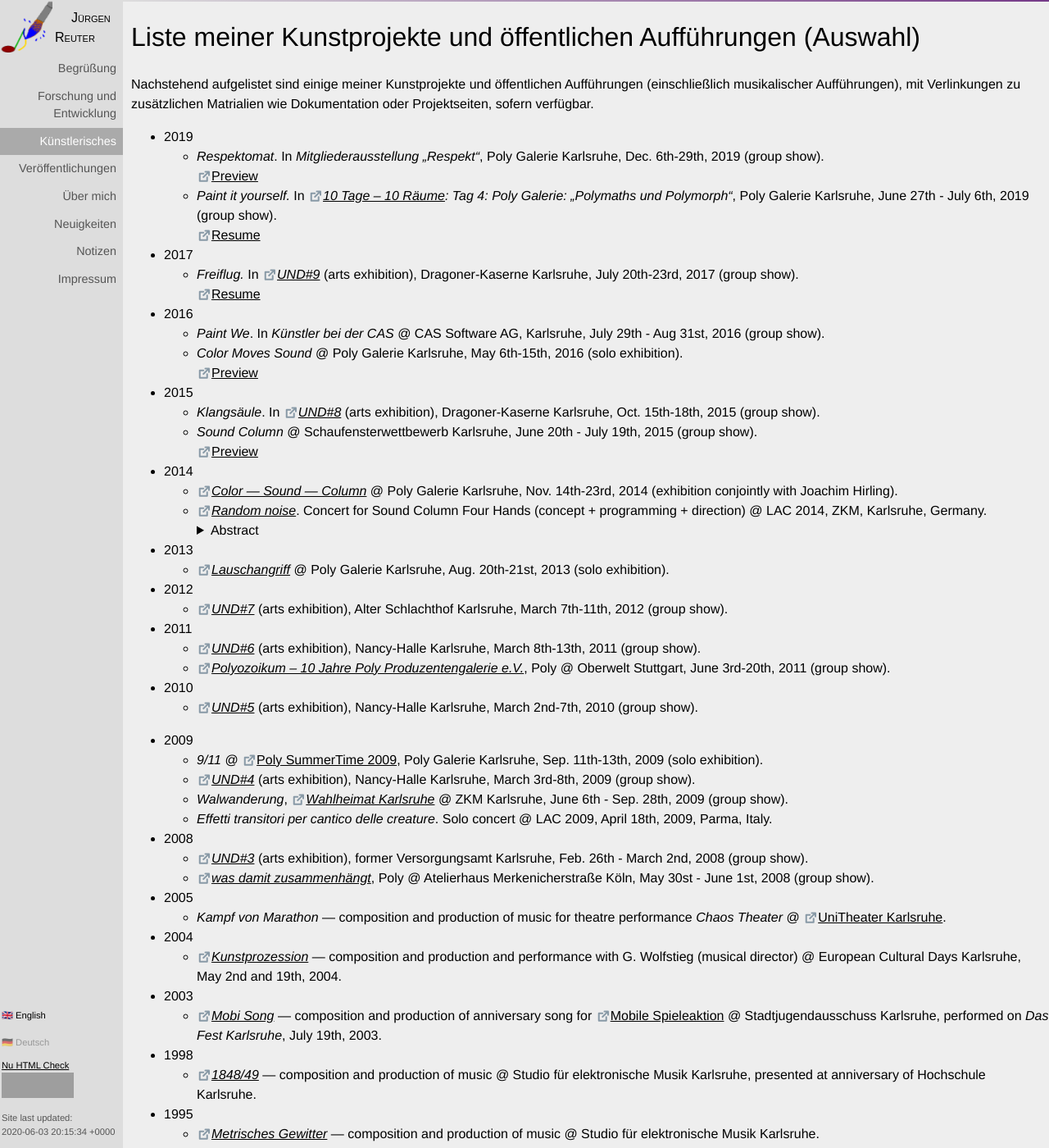
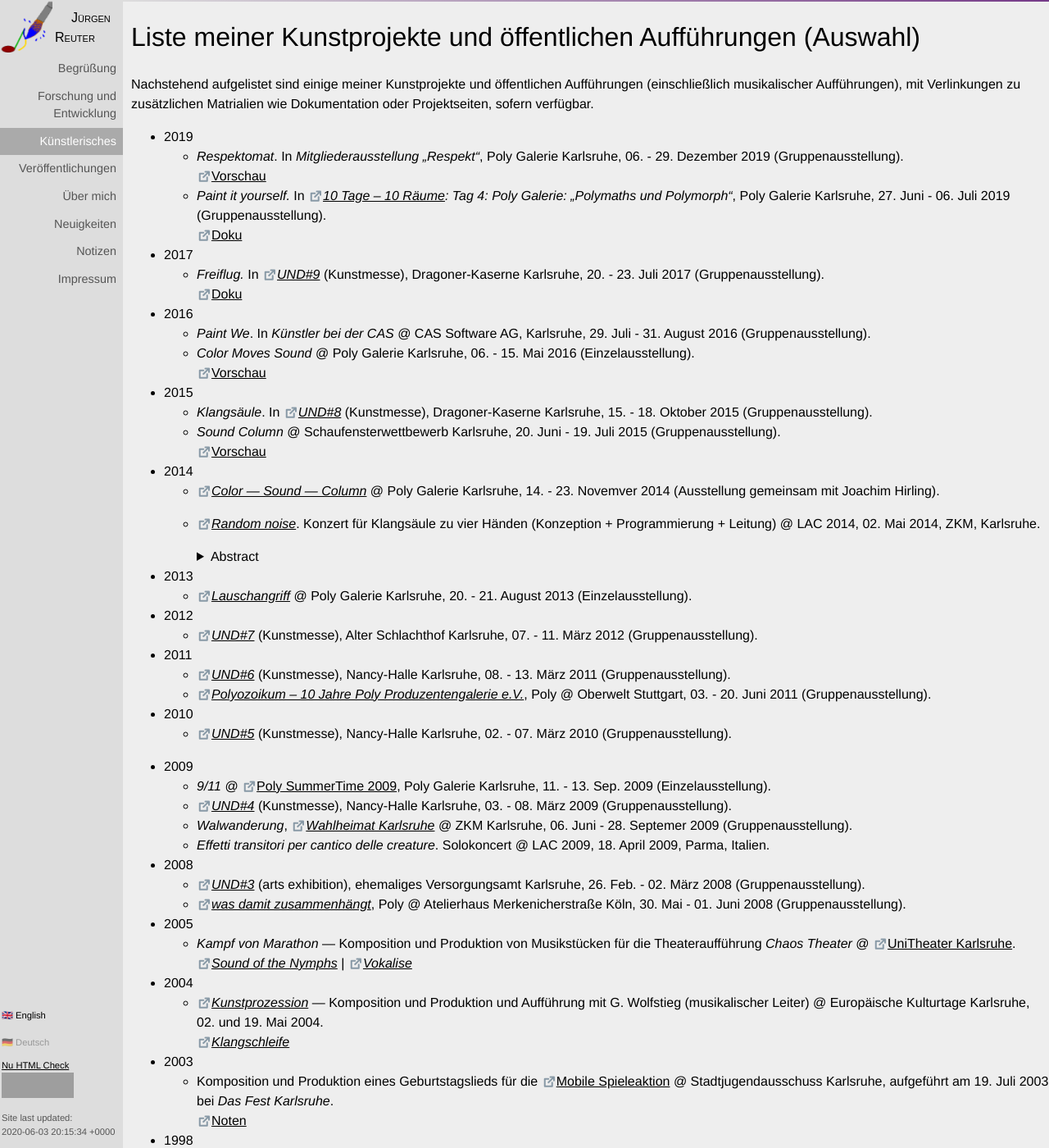
Before and after one commit to soundpaint/soundpaint.github.io, a Jekyll site: the page built from de/arts.md, in a window 1280 px wide and 1400 px high. Shown: the whole window at 82% size. Built offline with Jekyll 4.4.1, drawn with Linux system fonts in a browser that asks for light colours; our own code applies the rules of GitHub Pages for plain Markdown files; some of the changed text lies outside the part shown; grey boxes are pictures that could not be loaded.

Commit message:
Enhance Arts Page
* Translate text of arts page into German
  language.
* Add more links to recordings and project
  sites.
* Add some more detail info.
* Fix a typo on projects page.

```diff
--- a/de/arts.md
+++ b/de/arts.md
@@ -12,43 +12,46 @@ Projektseiten, sofern verfügbar.
 
 * 2019
   * _Respektomat_.  In _Mitgliederausstellung „Respekt“_, Poly Galerie
-    Karlsruhe, Dec. 6th-29th, 2019 (group show).<br />
-    [Preview](https://www.inka-magazin.de/kunst-design/poly-mitgliederausstellung-jahresrueckblick-mit-respekt.html)
+    Karlsruhe, 06. - 29. Dezember 2019 (Gruppenausstellung).<br />
+    [Vorschau](https://www.inka-magazin.de/kunst-design/poly-mitgliederausstellung-jahresrueckblick-mit-respekt.html)
   * _Paint it yourself._ In _[10 Tage – 10
     Räume](http://www.und-1.de/10tage10raeume/index.html): Tag 4: Poly
-    Galerie: „Polymaths und Polymorph“_, Poly Galerie Karlsruhe, June
-    27th - July 6th, 2019 (group show).<br />
-    [Resume](https://www.youtube.com/watch?v=VHPs8b5SiW0)
+    Galerie: „Polymaths und Polymorph“_, Poly Galerie
+    Karlsruhe, 27. Juni - 06. Juli 2019 (Gruppenausstellung).<br />
+    [Doku](https://www.youtube.com/watch?v=VHPs8b5SiW0)
 
 * 2017
-  * _Freiflug._ In [_UND#9_](http://www.und-1.de/) (arts exhibition),
-    Dragoner-Kaserne Karlsruhe, July 20th-23rd, 2017 (group show).<br
-    /> [Resume](https://www.youtube.com/watch?v=pDwdSbA5rck)
+  * _Freiflug._ In [_UND#9_](http://www.und-1.de/) (Kunstmesse),
+    Dragoner-Kaserne Karlsruhe, 20. - 23. Juli 2017
+    (Gruppenausstellung).<br />
+    [Doku](https://www.youtube.com/watch?v=pDwdSbA5rck)
 
 * 2016
   * _Paint We_.  In _Künstler bei der CAS_ @ CAS Software AG,
-    Karlsruhe, July 29th - Aug 31st, 2016 (group show).
-  * _Color Moves Sound_ @ Poly Galerie Karlsruhe, May 6th-15th, 2016
-    (solo exhibition).<br />
-    [Preview](https://www.youtube.com/watch?v=7wb6pat2H8s)
+    Karlsruhe, 29. Juli - 31. August 2016 (Gruppenausstellung).
+  * _Color Moves Sound_ @ Poly Galerie Karlsruhe, 06. - 15. Mai 2016
+    (Einzelausstellung).<br />
+    [Vorschau](https://www.youtube.com/watch?v=7wb6pat2H8s)
 
 * 2015
-  * _Klangsäule_.  In [_UND#8_](http://www.und-1.de/) (arts
-    exhibition), Dragoner-Kaserne Karlsruhe, Oct. 15th-18th, 2015
-    (group show).
-  * _Sound Column_ @ Schaufensterwettbewerb Karlsruhe, June 20th - July
-    19th, 2015 (group show).<br />
-    [Preview](https://www.youtube.com/watch?v=0mqau10weyE)
+  * _Klangsäule_.  In [_UND#8_](http://www.und-1.de/) (Kunstmesse),
+    Dragoner-Kaserne Karlsruhe, 15. - 18. Oktober 2015
+    (Gruppenausstellung).
+  * _Sound Column_ @ Schaufensterwettbewerb
+    Karlsruhe, 20. Juni - 19. Juli 2015 (Gruppenausstellung).<br />
+    [Vorschau](https://www.youtube.com/watch?v=0mqau10weyE)
 
 * 2014
   * [_Color — Sound —
     Column_](http://poly-galerie.org/archiv_2014-11-14_hirling_reuter.html)
-    @ Poly Galerie Karlsruhe, Nov. 14th-23rd, 2014 (exhibition
-    conjointly with Joachim Hirling).
+    @ Poly Galerie Karlsruhe, 14. - 23. Novemver 2014 (Ausstellung
+    gemeinsam mit Joachim Hirling).
   * [_Random
     noise_](https://zkm.de/en/event/2014/05/linux-audio-conference-2014-playroom).
-    Concert for Sound Column Four Hands (concept + programming +
-    direction) @ LAC 2014, ZKM, Karlsruhe, Germany.<br />
+    Konzert für Klangsäule zu vier Händen (Konzeption +
+    Programmierung + Leitung) @ LAC 2014, 02. Mai 2014, ZKM,
+    Karlsruhe.<br />
+
     <details>
       <summary>Abstract</summary>
       Two players give a concert in a competitive manner.  They put
@@ -67,78 +70,84 @@ Projektseiten, sofern verfügbar.
 
 * 2013
   * [_Lauschangriff_](http://poly-galerie.org/archiv_2013-08-20_reuter.html)
-    @ Poly Galerie Karlsruhe, Aug. 20th-21st, 2013 (solo exhibition).
+    @ Poly Galerie Karlsruhe, 20. - 21. August 2013
+    (Einzelausstellung).
 
 * 2012
-  * [_UND#7_](http://www.und-1.de/) (arts exhibition), Alter
-    Schlachthof Karlsruhe, March 7th-11th, 2012 (group show).
+  * [_UND#7_](http://www.und-1.de/) (Kunstmesse), Alter Schlachthof
+    Karlsruhe, 07. - 11. März 2012 (Gruppenausstellung).
 
 * 2011
-  * [_UND#6_](http://www.und-1.de/) (arts exhibition), Nancy-Halle
-    Karlsruhe, March 8th-13th, 2011 (group show).
+  * [_UND#6_](http://www.und-1.de/) (Kunstmesse), Nancy-Halle
+    Karlsruhe, 08. - 13. März 2011 (Gruppenausstellung).
   * [_Polyozoikum – 10 Jahre Poly Produzentengalerie
     e.V._](http://poly-galerie.org/archiv_2011%20-%2006-%20juni%20-%20poly%20bei%20oberwelt.html),
-    Poly @ Oberwelt Stuttgart, June 3rd-20th, 2011 (group show).
+    Poly @ Oberwelt Stuttgart, 03. - 20. Juni 2011
+    (Gruppenausstellung).
 
 * 2010
-  * [_UND#5_](http://www.und-1.de/) (arts exhibition), Nancy-Halle
-    Karlsruhe, March 2nd-7th, 2010 (group show).
+  * [_UND#5_](http://www.und-1.de/) (Kunstmesse), Nancy-Halle
+    Karlsruhe, 02. - 07. März 2010 (Gruppenausstellung).
 
 [//]: # "TODO: Exhibition @ Immobilien Laub"
 
 * 2009
   * _9/11_ @ [Poly SummerTime
     2009](http://poly-galerie.org/archiv_2009%20-%2008%20-%20august_summertime.html),
-    Poly Galerie Karlsruhe, Sep. 11th-13th, 2009 (solo exhibition).
-  * [_UND#4_](http://www.und-1.de/) (arts exhibition), Nancy-Halle
-    Karlsruhe, March 3rd-8th, 2009 (group show).
+    Poly Galerie Karlsruhe, 11. - 13. Sep. 2009 (Einzelausstellung).
+  * [_UND#4_](http://www.und-1.de/) (Kunstmesse), Nancy-Halle
+    Karlsruhe, 03. - 08. März 2009 (Gruppenausstellung).
   * _Walwanderung_, [_Wahlheimat
     Karlsruhe_](https://zkm.de/de/event/2009/06/wahlheimat) @ ZKM
-    Karlsruhe, June 6th - Sep. 28th, 2009 (group show).
-  * _Effetti transitori per cantico delle creature_.  Solo concert @
-    LAC 2009, April 18th, 2009, Parma, Italy.
+    Karlsruhe, 06. Juni - 28. Septemer 2009 (Gruppenausstellung).
+  * _Effetti transitori per cantico delle creature_.  Solokoncert @
+    LAC 2009, 18. April 2009, Parma, Italien.
 
 * 2008
-  * [_UND#3_](http://www.und-1.de/) (arts exhibition), former
-    Versorgungsamt Karlsruhe, Feb. 26th - March 2nd, 2008 (group
-    show).
+  * [_UND#3_](http://www.und-1.de/) (arts exhibition), ehemaliges
+    Versorgungsamt Karlsruhe, 26. Feb. - 02. März 2008
+    (Gruppenausstellung).
   * [_was damit
     zusammenhängt_](http://poly-galerie.org/archiv_2008_koeln%20poly_mai.html),
-    Poly @ Atelierhaus Merkenicherstraße Köln, May 30st - June 1st,
-    2008 (group show).
+    Poly @ Atelierhaus Merkenicherstraße Köln, 30. Mai - 01. Juni 2008
+    (Gruppenausstellung).
 
 * 2005
-  * _Kampf von Marathon_ — composition and production of music for
-    theatre performance _Chaos Theater_ @ [UniTheater
-    Karlsruhe](https://www.unitheater.de).
+  * _Kampf von Marathon_ — Komposition und Produktion von Musikstücken
+     für die Theateraufführung _Chaos Theater_ @ [UniTheater
+     Karlsruhe](https://www.unitheater.de).<br />
+    [_Sound of the
+    Nymphs_](https://soundcloud.com/soundpaint-1/synth-nymph-a02) |
+    [_Vokalise_](https://soundcloud.com/soundpaint-1/vokalise)
 
 * 2004
   * [_Kunstprozession_](http://www.wolfstieg.com/D/Dokumente/Yol/Texte.htm)
-    — composition and production and performance with G. Wolfstieg
-    (musical director) @ European Cultural Days Karlsruhe, May 2nd and
-    19th, 2004.
+    — Komposition und Produktion und Aufführung mit G. Wolfstieg
+    (musikalischer Leiter) @ Europäische Kulturtage
+    Karlsruhe, 02. und 19. Mai 2004.<br />
+    [_Klangschleife_](https://soundcloud.com/soundpaint-1/klangschleife)
 
 * 2003
-  * [_Mobi
-    Song_](https://github.com/soundpaint/scores/tree/master/mobisong)
-    — composition and production of anniversary song for [Mobile
-    Spieleaktion](https://mobi-aktion.de) @ Stadtjugendausschuss
-    Karlsruhe, performed on _Das Fest Karlsruhe_, July 19th, 2003.
+  * Komposition und Produktion eines Geburtstagslieds für die
+    [Mobile Spieleaktion](https://mobi-aktion.de) @
+    Stadtjugendausschuss Karlsruhe, aufgeführt am 19. Juli 2003 bei
+    _Das Fest Karlsruhe_.<br />
+    [Noten](https://github.com/soundpaint/scores/tree/master/mobisong)
 
 * 1998
-  * [_1848/49_](https://github.com/soundpaint/imgsnd#184849) —
-    composition and production of music @ Studio für elektronische
-    Musik Karlsruhe, presented at anniversary of Hochschule Karlsruhe.
+  * _1848/49_ — Komposition und Produktion eines Musikstücks am Studio
+    für elektronische Musik Karlsruhe mit Aufführung anlässlich eines
+    Jubiläums der Hochschule Karlsruhe.<br />
+    [Projektseite](https://github.com/soundpaint/imgsnd#184849)
 
 * 1995
-  * [_Metrisches
-    Gewitter_](https://soundcloud.com/soundpaint-1/metric-thunderstorm)
-    — composition and production of music @ Studio für elektronische
-    Musik Karlsruhe.
+  * _Metrisches Gewitter_ — Komposition und Produktion eines
+    Musikstücks am Studio für elektronische Musik Karlsruhe.<br />
+    [Tonaufnahme](https://soundcloud.com/soundpaint-1/metric-thunderstorm)
 
 * 1982
-  * _Marienwürmchen_ aus _Des Knaben Wunderhorn_, solo performance
-    (with piano accomp.) @
+  * _Marienwürmchen_ aus _Des Knaben Wunderhorn_, Sologesang (mit
+    Klavierbegleitung) @
     [St. Martins-Chorknaben](https://www.st-martins-chor.de/), Bad
     Ems.
 
```
Also changed, not shown: en/arts.md (+18 -14 lines), en/projects.md (+1 -1 lines).
